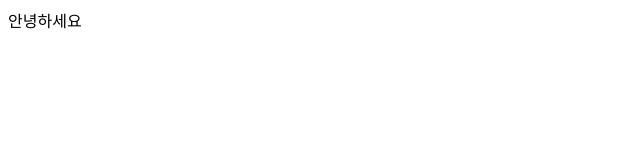
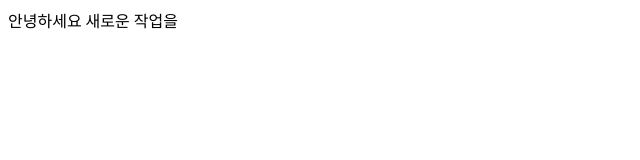
Before and after one commit to ETFdgkim/etf, a plain HTML site: page index.html in a window 1280 px wide. Shown: the whole page, without its empty margins (0-640 px from the left). Drawn offline with Linux system fonts and the light colour scheme.

Commit message:
L1 commit

```diff
--- a/index.html
+++ b/index.html
@@ -4,6 +4,20 @@
     </head>
     <body>
         안녕하세요
+
+
+
+
+
+
+
+
+
+
+
+
+
+         새로운 작업을
     </body>
 
 </html>
```
